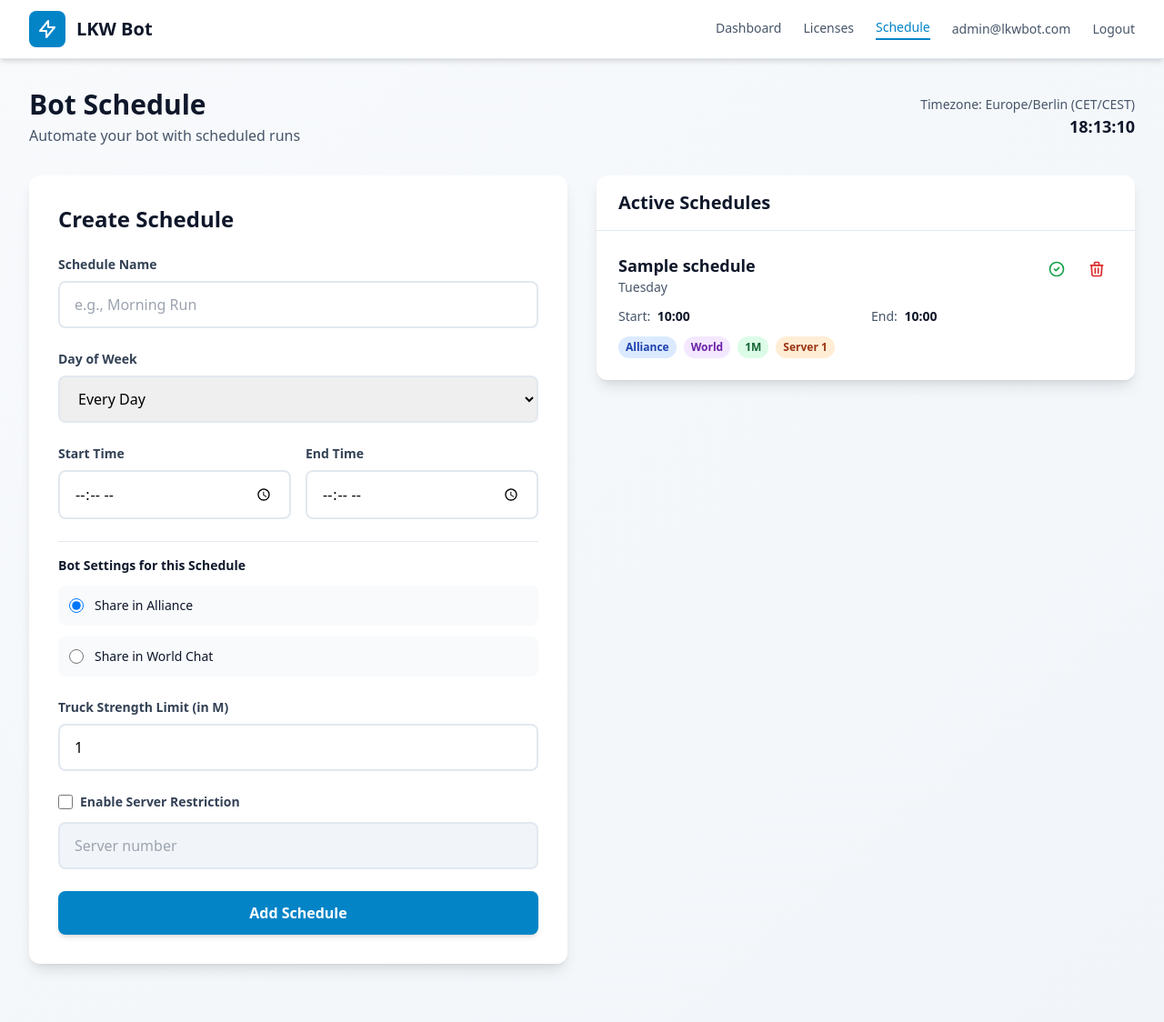
After one commit to Ben10002/LastWarTruck, a Flask app: page /dashboard/schedule in a window 1280 px wide. The commit adds this page. Shown: the whole page at 91% size. Run offline with Flask 3, Linux system fonts and the light colour scheme; a user stored in the database is signed in; tables that the repository leaves empty hold one stand-in row (values such as "Sample post"); some libraries are stand-ins or nearby versions.

```diff
--- a/models/__init__.py
+++ b/models/__init__.py
@@ -9,3 +9,4 @@ from .user import User
 from .license import License
 from .subscription import Subscription
 from .bot_config import BotConfig, BotTimer, BotLog
+from .bot_schedule import BotSchedule
--- a/routes/dashboard.py
+++ b/routes/dashboard.py
@@ -6,6 +6,8 @@ from models.license import License
 from models.subscription import Subscription
 from models.bot_config import BotConfig, BotLog
 from datetime import datetime
+from models.bot_config import BotConfig, BotLog
+from models.bot_schedule import BotSchedule
 
 bp = Blueprint('dashboard', __name__, url_prefix='/dashboard')
 
@@ -209,3 +211,127 @@ def licenses():
                          user=user,
                          subscription=subscription,
                          licenses=licenses)
+
+
+@bp.route('/schedule')
+@login_required
+def schedule():
+    """Bot scheduler page"""
+    user_id = request.cookies.get('user_id') or session.get('user_id')
+    user = User.query.get_or_404(int(user_id))
+
+    # Get user's schedules
+    schedules = BotSchedule.query.filter_by(user_id=user.id).order_by(BotSchedule.day_of_week, BotSchedule.start_time).all()
+
+    # Get bot config for defaults
+    bot_config = BotConfig.query.filter_by(user_id=user.id).first()
+    if not bot_config:
+        bot_config = BotConfig(user_id=user.id)
+        db.session.add(bot_config)
+        db.session.commit()
+
+    return render_template('user/schedule.html',
+                         user=user,
+                         schedules=schedules,
+                         bot_config=bot_config)
+
+
+@bp.route('/schedule/add', methods=['POST'])
+@login_required
+def add_schedule():
+    """Add a new schedule"""
+    user_id = request.cookies.get('user_id') or session.get('user_id')
+    user = User.query.get_or_404(int(user_id))
+
+    # Get form data
+    name = request.form.get('name', '').strip()
+    day_of_week = request.form.get('day_of_week')
+    start_time_str = request.form.get('start_time')
+    end_time_str = request.form.get('end_time')
+
+    # Validate
+    if not name or not start_time_str or not end_time_str:
+        return redirect(url_for('dashboard.schedule', error='missing_fields'))
+
+    # Parse times
+    from datetime import time as dt_time
+    start_time = dt_time.fromisoformat(start_time_str)
+    end_time = dt_time.fromisoformat(end_time_str)
+
+    # Check if end time is after start time
+    if end_time <= start_time:
+        return redirect(url_for('dashboard.schedule', error='invalid_time'))
+
+    # Parse day_of_week (empty = every day)
+    day_of_week_int = int(day_of_week) if day_of_week else None
+
+    # Create new schedule
+    new_schedule = BotSchedule(
+        user_id=user.id,
+        name=name,
+        day_of_week=day_of_week_int,
+        start_time=start_time,
+        end_time=end_time,
+        share_alliance=request.form.get('share_alliance') == 'on',
+        share_world=request.form.get('share_world') == 'on',
+        truck_strength=int(request.form.get('truck_strength', 30)),
+        server_restriction_enabled=request.form.get('server_restriction_enabled') == 'on',
+        server_restriction_value=int(request.form.get('server_restriction_value')) if request.form.get('server_restriction_value') else None
+    )
+
+    # Check for overlaps
+    existing_schedules = BotSchedule.query.filter_by(user_id=user.id, is_active=True).all()
+    for schedule in existing_schedules:
+        if new_schedule.overlaps_with(schedule):
+            return redirect(url_for('dashboard.schedule', error='overlap', conflict_name=schedule.name))
+
+    db.session.add(new_schedule)
+    db.session.commit()
+
+    BotLog.add_log(user.id, 'info', f'Schedule "{name}" created')
+
+    return redirect(url_for('dashboard.schedule', success='added'))
+
+
+@bp.route('/schedule/delete/<int:schedule_id>', methods=['POST'])
+@login_required
+def delete_schedule(schedule_id):
+    """Delete a schedule"""
+    user_id = request.cookies.get('user_id') or session.get('user_id')
+    user = User.query.get_or_404(int(user_id))
+
+    schedule = BotSchedule.query.get_or_404(schedule_id)
+
+    # Check ownership
+    if schedule.user_id != user.id:
+        abort(403)
+
+    schedule_name = schedule.name
+    db.session.delete(schedule)
+    db.session.commit()
+
+    BotLog.add_log(user.id, 'info', f'Schedule "{schedule_name}" deleted')
+
+    return redirect(url_for('dashboard.schedule', success='deleted'))
+
+
+@bp.route('/schedule/toggle/<int:schedule_id>', methods=['POST'])
+@login_required
+def toggle_schedule(schedule_id):
+    """Toggle schedule active/inactive"""
+    user_id = request.cookies.get('user_id') or session.get('user_id')
+    user = User.query.get_or_404(int(user_id))
+
+    schedule = BotSchedule.query.get_or_404(schedule_id)
+
+    # Check ownership
+    if schedule.user_id != user.id:
+        abort(403)
+
+    schedule.is_active = not schedule.is_active
+    db.session.commit()
+
+    status = 'activated' if schedule.is_active else 'deactivated'
+    BotLog.add_log(user.id, 'info', f'Schedule "{schedule.name}" {status}')
+
+    return redirect(url_for('dashboard.schedule', success='toggled'))
--- a/templates/components/user_nav.html
+++ b/templates/components/user_nav.html
@@ -24,6 +24,10 @@
                    class="text-sm font-medium {% if request.endpoint == 'dashboard.licenses' %}text-primary-600 border-b-2 border-primary-600{% else %}text-slate-600 hover:text-slate-900{% endif %} pb-0.5 transition-colors">
                     Licenses
                 </a>
+                <a href="{{ url_for('dashboard.schedule') }}"
+                   class="text-sm font-medium {% if request.endpoint == 'dashboard.schedule' %}text-primary-600 border-b-2 border-primary-600{% else %}text-slate-600 hover:text-slate-900{% endif %} pb-0.5 transition-colors">
+                    Schedule
+                </a>
                 <span class="text-sm text-slate-600">{{ user.email }}</span>
                 <a href="{{ url_for('auth.logout') }}" class="text-sm text-slate-600 hover:text-slate-900 font-medium">
                     Logout
--- /dev/null
+++ b/templates/user/schedule.html
@@ -0,0 +1,327 @@
+{% extends "base.html" %}
+
+{% block title %}Bot Schedule - LKW Bot{% endblock %}
+
+{% block body %}
+<div class="min-h-screen bg-gradient-to-br from-slate-50 to-slate-100">
+
+    <!-- Navigation Bar -->
+    {% include 'components/user_nav.html' %}
+
+    <!-- Main Content -->
+    <div class="max-w-7xl mx-auto px-4 sm:px-6 lg:px-8 py-8">
+
+        <div class="flex items-center justify-between mb-8">
+            <div>
+                <h1 class="text-3xl font-bold text-slate-900">Bot Schedule</h1>
+                <p class="text-slate-600 mt-1">Automate your bot with scheduled runs</p>
+            </div>
+            <div class="text-right">
+                <p class="text-sm text-slate-600">Timezone: Europe/Berlin (CET/CEST)</p>
+                <p class="text-lg font-semibold text-slate-900" id="current-time">--:--:--</p>
+            </div>
+        </div>
+
+        <!-- Success/Error Messages -->
+        {% if request.args.get('success') == 'added' %}
+        <div class="mb-6 bg-green-500 shadow-lg rounded-lg p-4">
+            <div class="flex items-start">
+                <svg class="h-6 w-6 text-white flex-shrink-0" fill="none" viewBox="0 0 24 24" stroke="currentColor">
+                    <path stroke-linecap="round" stroke-linejoin="round" stroke-width="2" d="M9 12l2 2 4-4m6 2a9 9 0 11-18 0 9 9 0 0118 0z"/>
+                </svg>
+                <p class="ml-3 text-sm font-medium text-white">Schedule added successfully!</p>
+            </div>
+        </div>
+        {% endif %}
+
+        {% if request.args.get('success') == 'deleted' %}
+        <div class="mb-6 bg-green-500 shadow-lg rounded-lg p-4">
+            <div class="flex items-start">
+                <svg class="h-6 w-6 text-white flex-shrink-0" fill="none" viewBox="0 0 24 24" stroke="currentColor">
+                    <path stroke-linecap="round" stroke-linejoin="round" stroke-width="2" d="M9 12l2 2 4-4m6 2a9 9 0 11-18 0 9 9 0 0118 0z"/>
+                </svg>
+                <p class="ml-3 text-sm font-medium text-white">Schedule deleted successfully!</p>
+            </div>
+        </div>
+        {% endif %}
+
+        {% if request.args.get('success') == 'toggled' %}
+        <div class="mb-6 bg-green-500 shadow-lg rounded-lg p-4">
+            <div class="flex items-start">
+                <svg class="h-6 w-6 text-white flex-shrink-0" fill="none" viewBox="0 0 24 24" stroke="currentColor">
+                    <path stroke-linecap="round" stroke-linejoin="round" stroke-width="2" d="M9 12l2 2 4-4m6 2a9 9 0 11-18 0 9 9 0 0118 0z"/>
+                </svg>
+                <p class="ml-3 text-sm font-medium text-white">Schedule status updated!</p>
+            </div>
+        </div>
+        {% endif %}
+
+        {% if request.args.get('error') == 'overlap' %}
+        <div class="mb-6 bg-red-500 shadow-lg rounded-lg p-4">
+            <div class="flex items-start">
+                <svg class="h-6 w-6 text-white flex-shrink-0" fill="none" viewBox="0 0 24 24" stroke="currentColor">
+                    <path stroke-linecap="round" stroke-linejoin="round" stroke-width="2" d="M12 9v2m0 4h.01m-6.938 4h13.856c1.54 0 2.502-1.667 1.732-3L13.732 4c-.77-1.333-2.694-1.333-3.464 0L3.34 16c-.77 1.333.192 3 1.732 3z"/>
+                </svg>
+                <p class="ml-3 text-sm font-medium text-white">Schedule overlaps with existing schedule "{{ request.args.get('conflict_name') }}"!</p>
+            </div>
+        </div>
+        {% endif %}
+
+        {% if request.args.get('error') == 'invalid_time' %}
+        <div class="mb-6 bg-red-500 shadow-lg rounded-lg p-4">
+            <div class="flex items-start">
+                <svg class="h-6 w-6 text-white flex-shrink-0" fill="none" viewBox="0 0 24 24" stroke="currentColor">
+                    <path stroke-linecap="round" stroke-linejoin="round" stroke-width="2" d="M12 9v2m0 4h.01m-6.938 4h13.856c1.54 0 2.502-1.667 1.732-3L13.732 4c-.77-1.333-2.694-1.333-3.464 0L3.34 16c-.77 1.333.192 3 1.732 3z"/>
+                </svg>
+                <p class="ml-3 text-sm font-medium text-white">End time must be after start time!</p>
+            </div>
+        </div>
+        {% endif %}
+
+        {% if request.args.get('error') == 'missing_fields' %}
+        <div class="mb-6 bg-red-500 shadow-lg rounded-lg p-4">
+            <div class="flex items-start">
+                <svg class="h-6 w-6 text-white flex-shrink-0" fill="none" viewBox="0 0 24 24" stroke="currentColor">
+                    <path stroke-linecap="round" stroke-linejoin="round" stroke-width="2" d="M12 9v2m0 4h.01m-6.938 4h13.856c1.54 0 2.502-1.667 1.732-3L13.732 4c-.77-1.333-2.694-1.333-3.464 0L3.34 16c-.77 1.333.192 3 1.732 3z"/>
+                </svg>
+                <p class="ml-3 text-sm font-medium text-white">Please fill in all required fields!</p>
+            </div>
+        </div>
+        {% endif %}
+
+        <div class="grid grid-cols-1 lg:grid-cols-2 gap-8">
+
+            <!-- Left Column: Add Schedule Form -->
+            <div>
+                <div class="bg-white rounded-xl shadow-lg p-8 mb-8">
+                    <h2 class="text-2xl font-bold text-slate-900 mb-6">Create Schedule</h2>
+
+                    <form method="POST" action="{{ url_for('dashboard.add_schedule') }}" class="space-y-6">
+
+                        <!-- Schedule Name -->
+                        <div>
+                            <label class="block text-sm font-semibold text-slate-700 mb-2">
+                                Schedule Name
+                            </label>
+                            <input type="text"
+                                   name="name"
+                                   placeholder="e.g., Morning Run"
+                                   required
+                                   class="w-full px-4 py-3 rounded-lg border-2 border-slate-200 focus:border-primary-500 focus:ring-2 focus:ring-primary-200 outline-none transition-all">
+                        </div>
+
+                        <!-- Day Selection -->
+                        <div>
+                            <label class="block text-sm font-semibold text-slate-700 mb-2">
+                                Day of Week
+                            </label>
+                            <select name="day_of_week"
+                                    class="w-full px-4 py-3 rounded-lg border-2 border-slate-200 focus:border-primary-500 focus:ring-2 focus:ring-primary-200 outline-none transition-all">
+                                <option value="">Every Day</option>
+                                <option value="0">Monday</option>
+                                <option value="1">Tuesday</option>
+                                <option value="2">Wednesday</option>
+                                <option value="3">Thursday</option>
+                                <option value="4">Friday</option>
+                                <option value="5">Saturday</option>
+                                <option value="6">Sunday</option>
+                            </select>
+                        </div>
+
+                        <!-- Time Selection -->
+                        <div class="grid grid-cols-2 gap-4">
+                            <div>
+                                <label class="block text-sm font-semibold text-slate-700 mb-2">
+                                    Start Time
+                                </label>
+                                <input type="time"
+                                       name="start_time"
+                                       required
+                                       class="w-full px-4 py-3 rounded-lg border-2 border-slate-200 focus:border-primary-500 focus:ring-2 focus:ring-primary-200 outline-none transition-all">
+                            </div>
+                            <div>
+                                <label class="block text-sm font-semibold text-slate-700 mb-2">
+                                    End Time
+                                </label>
+                                <input type="time"
+                                       name="end_time"
+                                       required
+                                       class="w-full px-4 py-3 rounded-lg border-2 border-slate-200 focus:border-primary-500 focus:ring-2 focus:ring-primary-200 outline-none transition-all">
+                            </div>
+                        </div>
+
+                        <!-- Sharing Settings -->
+                        <div class="border-t border-slate-200 pt-4">
+                            <h3 class="text-sm font-bold text-slate-900 mb-3">Bot Settings for this Schedule</h3>
+
+                            <div class="space-y-3">
+                                <label class="flex items-center p-3 bg-slate-50 rounded-lg cursor-pointer">
+                                    <input type="radio"
+                                           name="share_location"
+                                           value="alliance"
+                                           checked
+                                           onchange="document.getElementsByName('share_alliance')[0].checked = true; document.getElementsByName('share_world')[0].checked = false;"
+                                           class="w-4 h-4 text-primary-600">
+                                    <span class="ml-3 text-sm font-medium text-slate-900">Share in Alliance</span>
+                                </label>
+                                <label class="flex items-center p-3 bg-slate-50 rounded-lg cursor-pointer">
+                                    <input type="radio"
+                                           name="share_location"
+                                           value="world"
+                                           onchange="document.getElementsByName('share_alliance')[0].checked = false; document.getElementsByName('share_world')[0].checked = true;"
+                                           class="w-4 h-4 text-primary-600">
+                                    <span class="ml-3 text-sm font-medium text-slate-900">Share in World Chat</span>
+                                </label>
+                            </div>
+
+                            <!-- Hidden checkboxes for backend -->
+                            <input type="checkbox" name="share_alliance" checked style="display: none;">
+                            <input type="checkbox" name="share_world" style="display: none;">
+                        </div>
+
+                        <!-- Truck Strength -->
+                        <div>
+                            <label class="block text-sm font-semibold text-slate-700 mb-2">
+                                Truck Strength Limit (in M)
+                            </label>
+                            <input type="number"
+                                   name="truck_strength"
+                                   value="{{ bot_config.truck_strength }}"
+                                   min="1"
+                                   max="999"
+                                   required
+                                   class="w-full px-4 py-3 rounded-lg border-2 border-slate-200 focus:border-primary-500 focus:ring-2 focus:ring-primary-200 outline-none transition-all">
+                        </div>
+
+                        <!-- Server Restriction -->
+                        <div>
+                            <label class="flex items-center mb-3">
+                                <input type="checkbox"
+                                       name="server_restriction_enabled"
+                                       id="schedule_server_toggle"
+                                       onchange="document.getElementById('schedule_server_value').disabled = !this.checked"
+                                       class="w-4 h-4 text-primary-600 rounded">
+                                <span class="ml-2 text-sm font-semibold text-slate-700">Enable Server Restriction</span>
+                            </label>
+                            <input type="number"
+                                   name="server_restriction_value"
+                                   id="schedule_server_value"
+                                   placeholder="Server number"
+                                   disabled
+                                   min="1"
+                                   class="w-full px-4 py-3 rounded-lg border-2 border-slate-200 focus:border-primary-500 focus:ring-2 focus:ring-primary-200 outline-none transition-all disabled:bg-slate-100 disabled:text-slate-400">
+                        </div>
+
+                        <button type="submit"
+                                class="w-full bg-primary-600 hover:bg-primary-700 text-white font-semibold py-3 px-6 rounded-lg shadow-md hover:shadow-lg transform hover:-translate-y-0.5 transition-all">
+                            Add Schedule
+                        </button>
+
+                    </form>
+                </div>
+            </div>
+
+            <!-- Right Column: Schedule List -->
+            <div>
+                <div class="bg-white rounded-xl shadow-lg overflow-hidden">
+                    <div class="px-6 py-4 border-b border-slate-200">
+                        <h2 class="text-xl font-bold text-slate-900">Active Schedules</h2>
+                    </div>
+
+                    {% if schedules %}
+                    <div class="divide-y divide-slate-200">
+                        {% for schedule in schedules %}
+                        <div class="p-6 {% if not schedule.is_active %}bg-slate-50 opacity-60{% endif %}">
+                            <div class="flex items-start justify-between mb-3">
+                                <div class="flex-1">
+                                    <h3 class="text-lg font-bold text-slate-900">{{ schedule.name }}</h3>
+                                    <p class="text-sm text-slate-600">{{ schedule.day_name }}</p>
+                                </div>
+                                <div class="flex items-center space-x-2">
+                                    <!-- Toggle Active -->
+                                    <form method="POST" action="{{ url_for('dashboard.toggle_schedule', schedule_id=schedule.id) }}" class="inline">
+                                        <button type="submit"
+                                                class="p-2 {% if schedule.is_active %}text-green-600 hover:text-green-700{% else %}text-slate-400 hover:text-slate-500{% endif %} transition-colors"
+                                                title="{% if schedule.is_active %}Deactivate{% else %}Activate{% endif %}">
+                                            <svg class="w-5 h-5" fill="none" stroke="currentColor" viewBox="0 0 24 24">
+                                                <path stroke-linecap="round" stroke-linejoin="round" stroke-width="2" d="M9 12l2 2 4-4m6 2a9 9 0 11-18 0 9 9 0 0118 0z"/>
+                                            </svg>
+                                        </button>
+                                    </form>
+                                    <!-- Delete -->
+                                    <form method="POST" action="{{ url_for('dashboard.delete_schedule', schedule_id=schedule.id) }}" class="inline">
+                                        <button type="submit"
+                                                onclick="return confirm('Delete this schedule?')"
+                                                class="p-2 text-red-600 hover:text-red-700 transition-colors">
+                                            <svg class="w-5 h-5" fill="none" stroke="currentColor" viewBox="0 0 24 24">
+                                                <path stroke-linecap="round" stroke-linejoin="round" stroke-width="2" d="M19 7l-.867 12.142A2 2 0 0116.138 21H7.862a2 2 0 01-1.995-1.858L5 7m5 4v6m4-6v6m1-10V4a1 1 0 00-1-1h-4a1 1 0 00-1 1v3M4 7h16"/>
+                                            </svg>
+                                        </button>
+                                    </form>
+                                </div>
+                            </div>
+
+                            <div class="grid grid-cols-2 gap-3 text-sm mb-3">
+                                <div>
+                                    <span class="text-slate-600">Start:</span>
+                                    <span class="font-semibold text-slate-900 ml-1">{{ schedule.start_time.strftime('%H:%M') }}</span>
+                                </div>
+                                <div>
+                                    <span class="text-slate-600">End:</span>
+                                    <span class="font-semibold text-slate-900 ml-1">{{ schedule.end_time.strftime('%H:%M') }}</span>
+                                </div>
+                            </div>
+
+                            <div class="flex flex-wrap gap-2">
+                                {% if schedule.share_alliance %}
+                                <span class="px-2 py-1 text-xs font-semibold rounded-full bg-blue-100 text-blue-800">Alliance</span>
+                                {% endif %}
+                                {% if schedule.share_world %}
+                                <span class="px-2 py-1 text-xs font-semibold rounded-full bg-purple-100 text-purple-800">World</span>
+                                {% endif %}
+                                <span class="px-2 py-1 text-xs font-semibold rounded-full bg-green-100 text-green-800">{{ schedule.truck_strength }}M</span>
+                                {% if schedule.server_restriction_enabled %}
+                                <span class="px-2 py-1 text-xs font-semibold rounded-full bg-orange-100 text-orange-800">Server {{ schedule.server_restriction_value }}</span>
+                                {% endif %}
+                            </div>
+                        </div>
+                        {% endfor %}
+                    </div>
+                    {% else %}
+                    <div class="p-12 text-center">
+                        <svg class="w-16 h-16 text-slate-300 mx-auto mb-4" fill="none" stroke="currentColor" viewBox="0 0 24 24">
+                            <path stroke-linecap="round" stroke-linejoin="round" stroke-width="2" d="M8 7V3m8 4V3m-9 8h10M5 21h14a2 2 0 002-2V7a2 2 0 00-2-2H5a2 2 0 00-2 2v12a2 2 0 002 2z"/>
+                        </svg>
+                        <h3 class="text-lg font-semibold text-slate-700 mb-2">No Schedules Yet</h3>
+                        <p class="text-slate-500">Create your first schedule to automate your bot!</p>
+                    </div>
+                    {% endif %}
+                </div>
+            </div>
+
+        </div>
+
+    </div>
+</div>
+
+<script>
+// Update current time in German timezone
+function updateTime() {
+    const now = new Date();
+    const options = {
+        timeZone: 'Europe/Berlin',
+        hour: '2-digit',
+        minute: '2-digit',
+        second: '2-digit',
+        hour12: false
+    };
+    const timeString = now.toLocaleTimeString('de-DE', options);
+    document.getElementById('current-time').textContent = timeString;
+}
+
+// Update every second
+updateTime();
+setInterval(updateTime, 1000);
+</script>
+
+{% endblock %}
```
Also changed, not shown: models/bot_schedule.py (added, +58 -0 lines).
